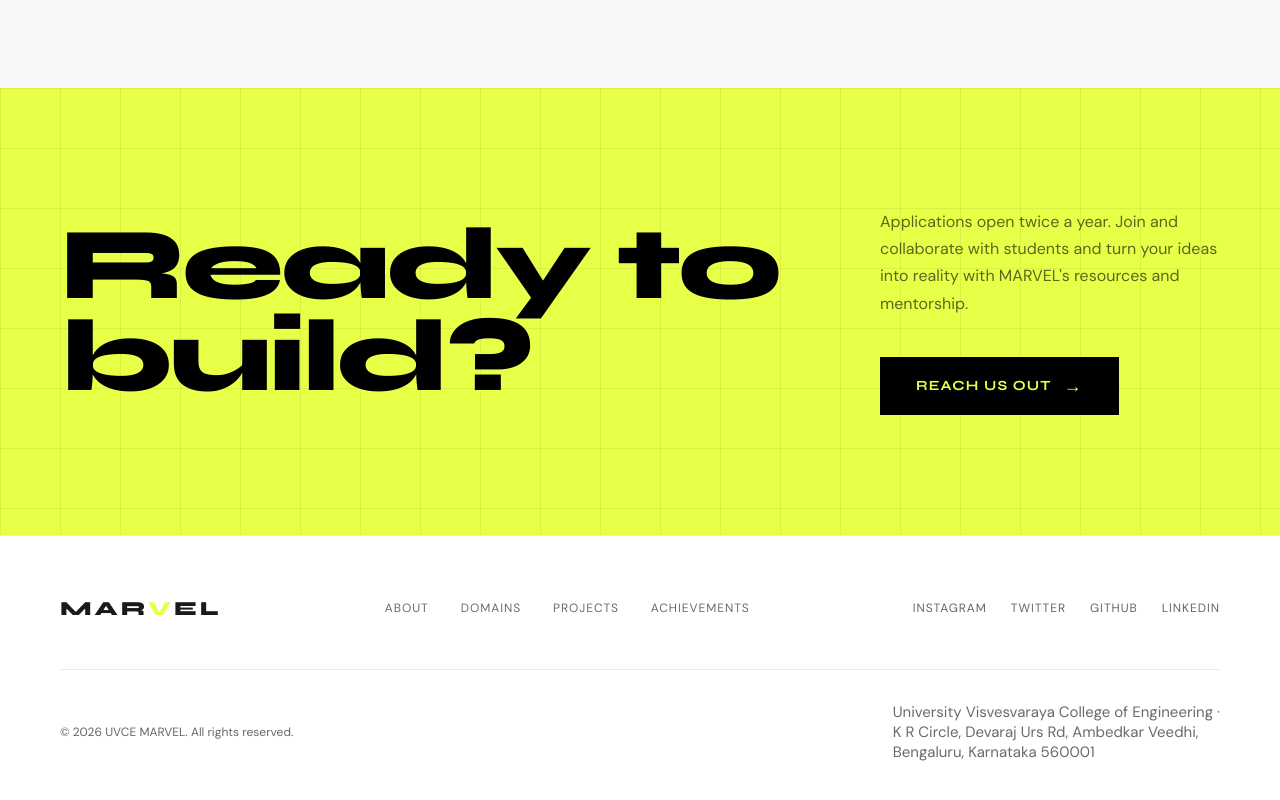
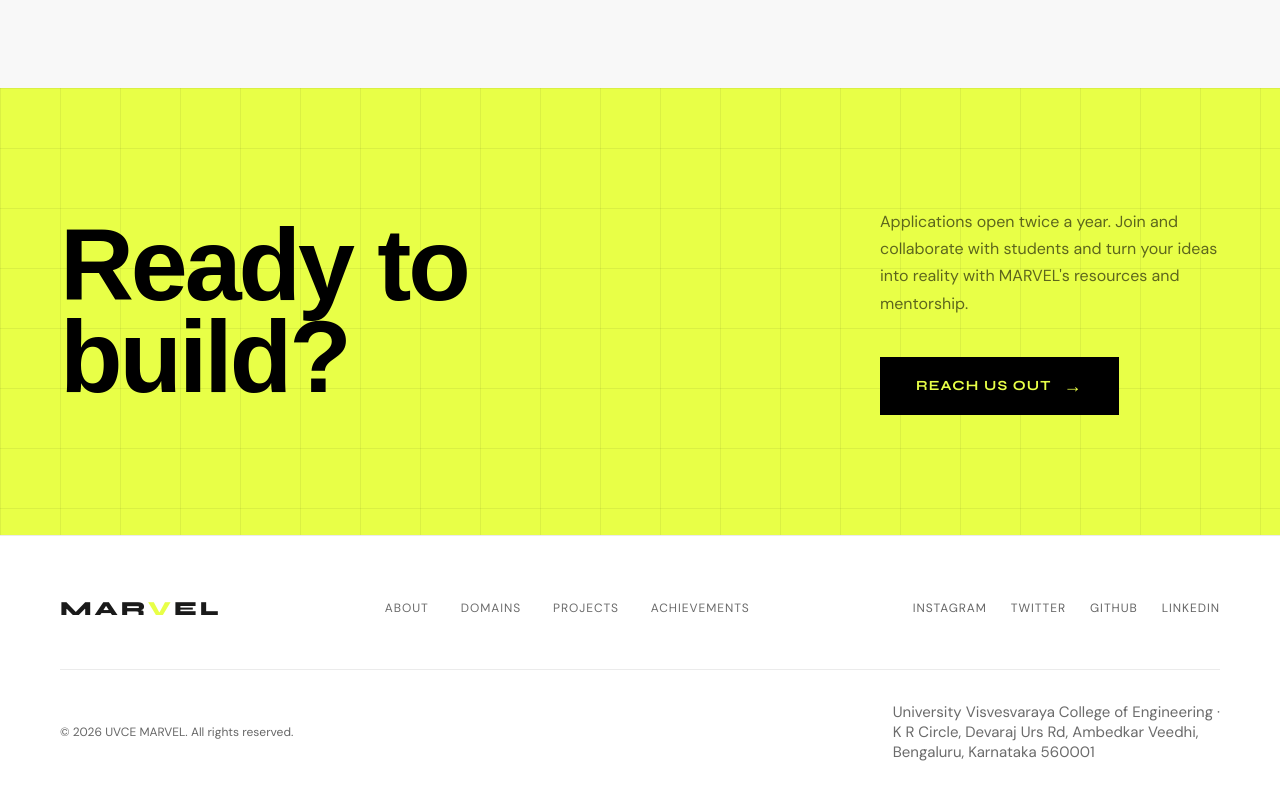
Before and after one commit to Krishna-Prasad31/MARVEL-WEBSITE, a React (Vite) app: page / in a window 1280 px wide. Shown: the part 5684-6484 px from the top of the page. Built offline with nearby package versions, Linux system fonts and the light colour scheme; a web font is replaced by a local one.

Commit message:
Change font family in JoinCTA.css

```diff
--- a/src/components/JoinCTA/JoinCTA.css
+++ b/src/components/JoinCTA/JoinCTA.css
@@ -22,7 +22,7 @@
 }
 
 .join-title {
-  font-family: 'Syne', sans-serif;
+  font-family: 'Clash Display', sans-serif;
   font-size: clamp(56px, 8vw, 110px);
   font-weight: 800;
   line-height: 0.9;
```
